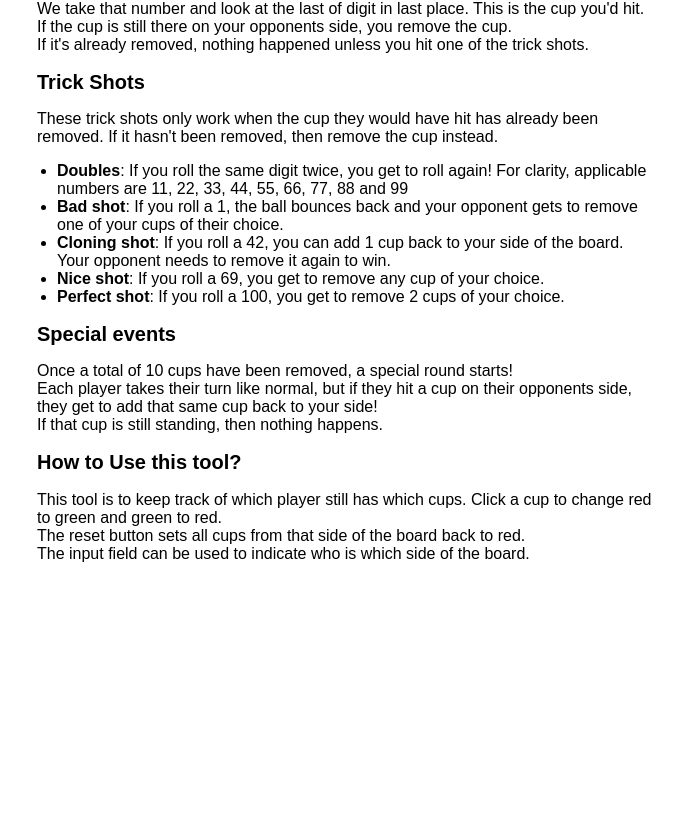
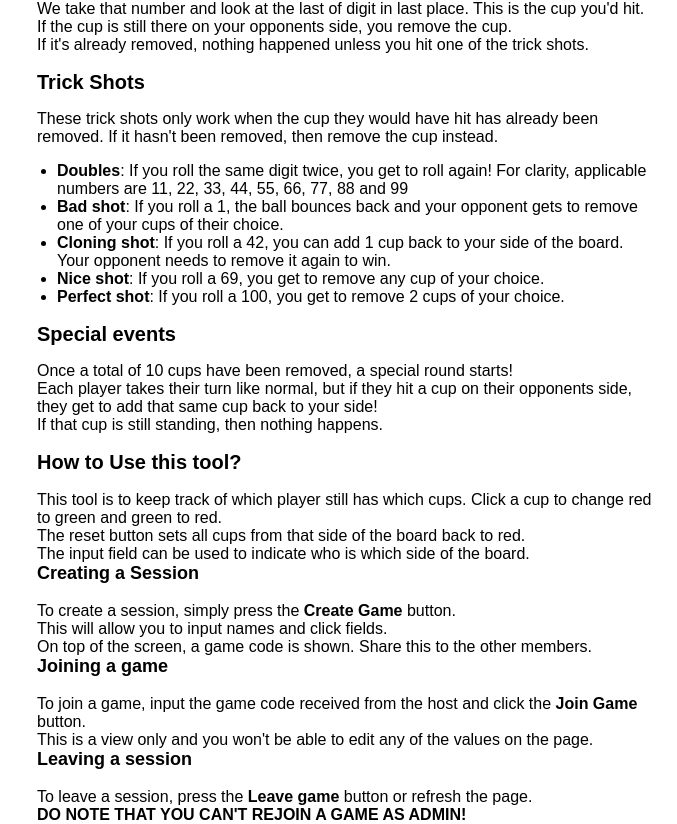
Before and after one commit to cekefun/Beerpong, a React (Create React App) app: page / in a window 1280 px wide. Shown: the part 263-1087 px from the top of the page, without its empty margins (603-1280 px from the left). Before the commit the page ends 826 px from the top, so only its background shows below. Built offline with nearby package versions, Linux system fonts and the light colour scheme; no server answers.

Commit message:
Add rules

```diff
--- a/src/components/Rules.js
+++ b/src/components/Rules.js
@@ -7,7 +7,7 @@ export default function Rules () {
     <h2> How to Play </h2>
     This game requires at least 2 players including someone using this app to keep track of the cups hit.
     <br/>
-    To see wether or not we hit a cup we will generate a number between 1 and 100.
+    To see whether or not we hit a cup we will generate a number between 1 and 100.
     <br/>
     <br/>
     We take that number and look at the last of digit in last place. This is the cup you'd hit. If the cup is still there on your opponents side, you remove the cup.
@@ -34,6 +34,19 @@ export default function Rules () {
     The reset button sets all cups from that side of the board back to red.
     <br/>
     The input field can be used to indicate who is which side of the board.
-
+    <h3>Creating a Session</h3>
+    To create a session, simply press the <b>Create Game</b> button.
+    <br/>
+    This will allow you to input names and click fields.
+    <br/>
+    On top of the screen, a game code is shown. Share this to the other members.
+    <h3>Joining a game</h3>
+    To join a game, input the game code received from the host and click the <b>Join Game</b> button.
+    <br/>
+    This is a view only and you won't be able to edit any of the values on the page.
+    <h3>Leaving a session</h3>
+    To leave a session, press the <b>Leave game</b> button or refresh the page.
+    <br/>
+    <b>DO NOTE THAT YOU CAN'T REJOIN A GAME AS ADMIN!</b>
     </div>    );
 }
```
